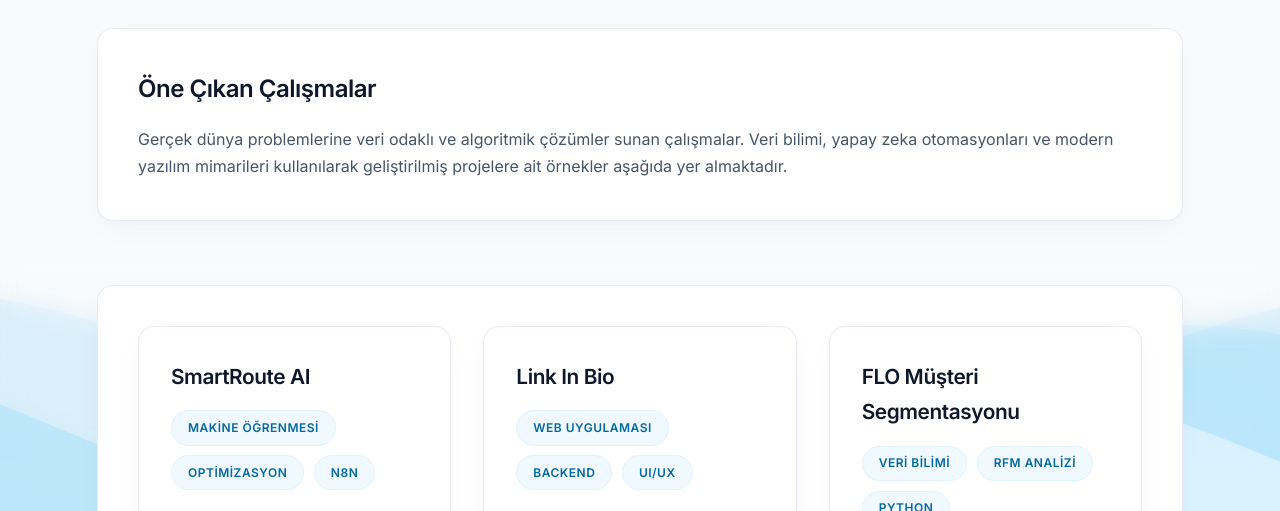
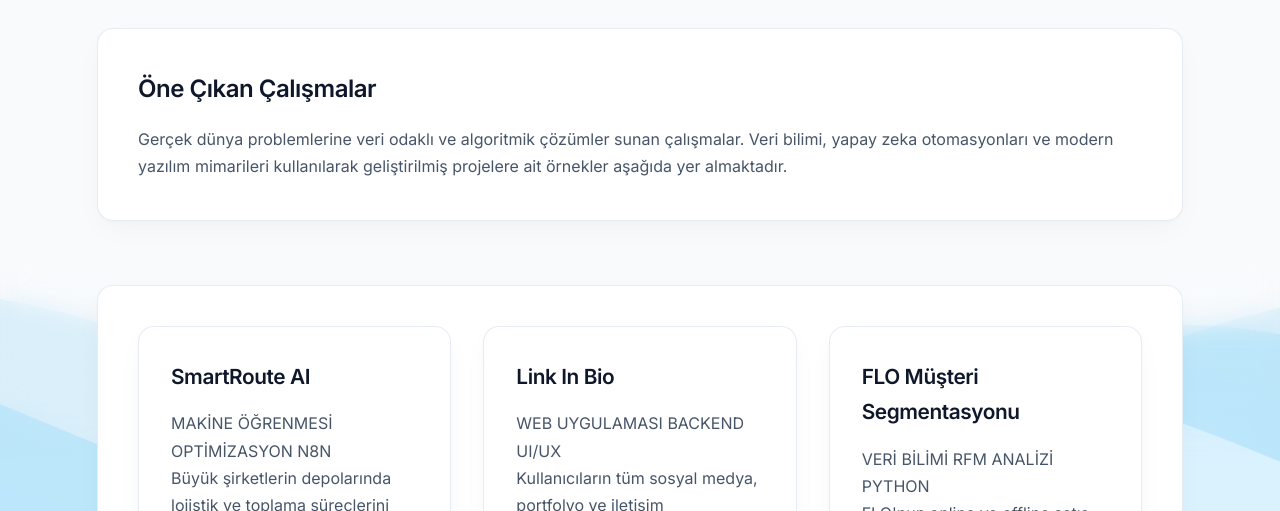
Before and after one commit to BerkeBesli/berkebesli.github.io, a plain HTML site: page projects.html in a window 1280 px wide. Shown: the part 212-723 px from the top of the page. Drawn offline with Linux system fonts and the light colour scheme.

Commit message:
Delete styles for tags and action tags
Removed styles for tags and action tags.

```diff
--- a/css/style.css
+++ b/css/style.css
@@ -167,28 +167,6 @@ main > section:last-child {
 }
 
 /* --- 4. BUTONLAR VE ETİKETLER (TAGS) --- */
-.tags, .action-tags {
-    display: flex;
-    flex-wrap: wrap;
-    gap: 0.6rem;
-    margin-bottom: 1.5rem;
-}
-
-.action-tags {
-    margin-top: 1.5rem; /* Butonlarla metin arasını dengeler */
-}
-
-.tag, .action-tag, .p-tag {
-    background-color: #f0f9ff;
-    color: var(--accent-text);
-    padding: 0.4rem 1rem;
-    border-radius: 99px;
-    font-size: 0.75rem;
-    font-weight: 600;
-    text-transform: uppercase;
-    letter-spacing: 0.5px;
-    border: 1px solid #e0f2fe;
-}
 
 .buttons, .contact-buttons {
     display: flex;
```
